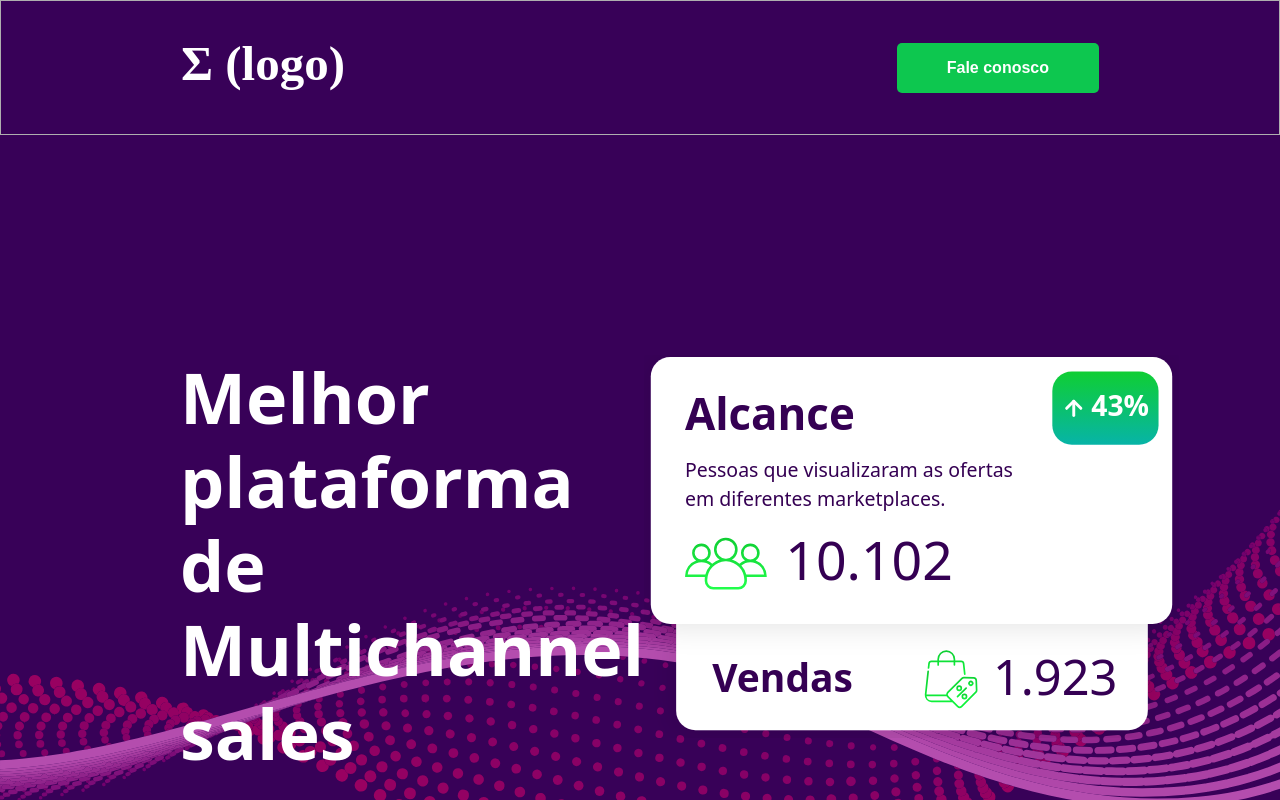
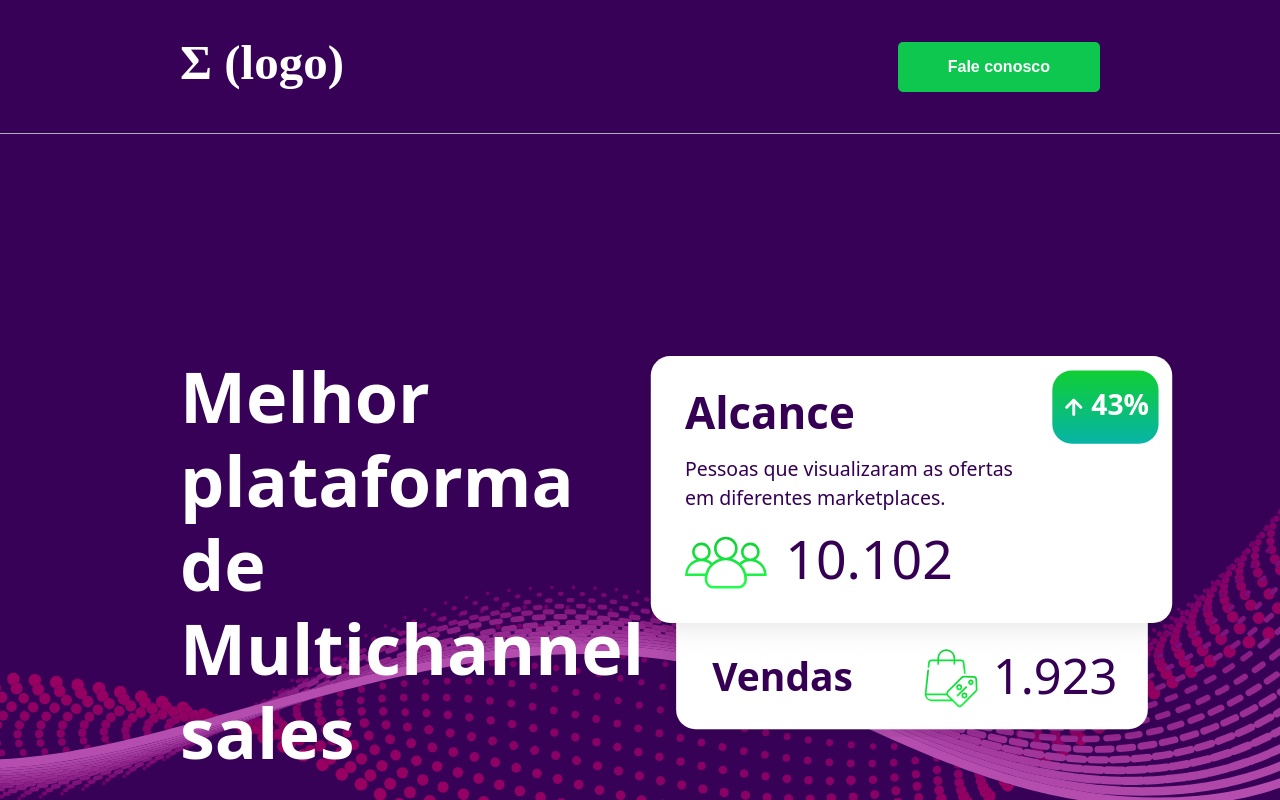
Before and after one commit to boguilhem/landingPageMultiSales, a Next.js app: page / in a window 1280 px wide. Shown: the top 800 px of the page. Built offline with nearby package versions, Linux system fonts and the light colour scheme.

Commit message:
fix: adjusting border

```diff
--- a/components/header/header.module.scss
+++ b/components/header/header.module.scss
@@ -7,7 +7,7 @@
   padding-bottom: 34px;
   width: 100%;
   background-color: $purple-color;
-  border: 0.5px solid $gray-color;
+  border-bottom: 0.5px solid $gray-color;
   display: grid;
   grid-template-columns: repeat(3, 1fr);
   align-items: center;
```
